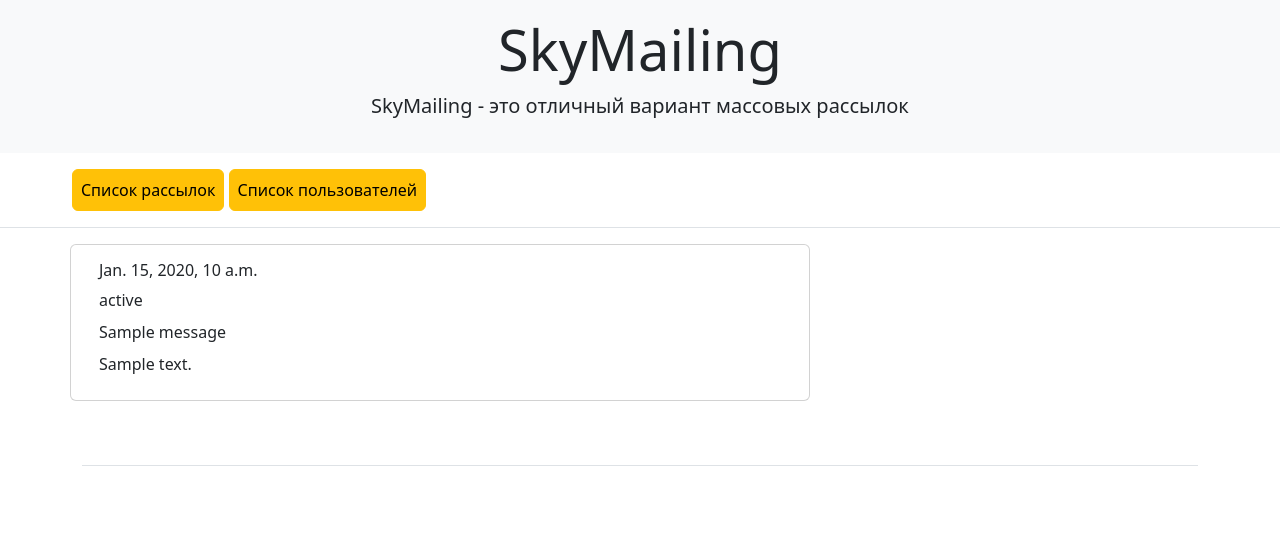
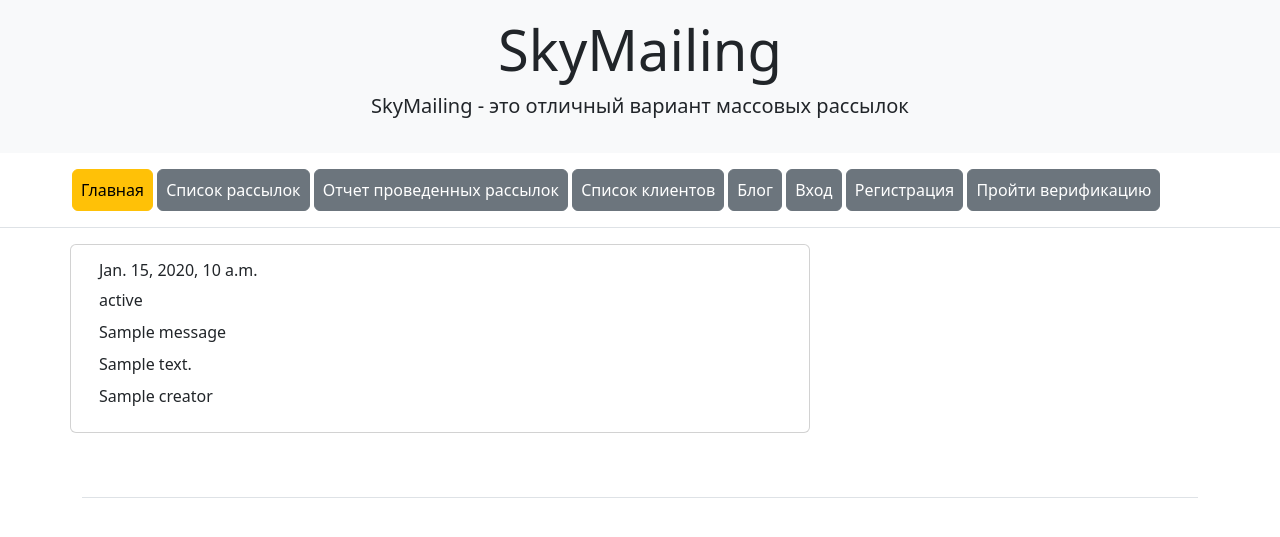
Before and after one commit to AnastasiaLykova/django_mailing_6_course, a Django app: template mailing/templates/mailing/mailing_detail.html in a window 1280 px wide. Shown: the top 537 px of the page. Run offline with Django 4.2, Linux system fonts and the light colour scheme; the template is opened without the code that fills it: most values are stand-ins (such as "Sample title", 1, 10 or a date in 2020); some libraries are stand-ins or nearby versions.

Commit message:
update mailing

```diff
--- a/mailing/admin.py
+++ b/mailing/admin.py
@@ -5,7 +5,7 @@
 
 @admin.register(Mailing)
 class MailingAdmin(admin.ModelAdmin):
-    list_display = ('datetime','status','message',)
+    list_display = ('datetime','status','message','creator',)
     list_filter = ('datetime',)
     search_fields = ('datetime',)
 
--- a/mailing/templates/mailing/base.html
+++ b/mailing/templates/mailing/base.html
@@ -17,8 +17,23 @@
 
 <div class="d-flex flex-column flex-md-row align-items-center p-3 px-md-4 mb-3 bg-white border-bottom box-shadow">
     <nav class="ms-5">
-        <a class="p-2 btn btn-warning" href="{% url 'mailing:mailing' %}">Список рассылок</a>
-        <a class="p-2 btn btn-warning" href="{% url 'clients:clients_list' %}">Список пользователей</a>
+        <a class="p-2 btn btn-warning" href="{% url 'blog:general' %}">Главная</a>
+        <a class="p-2 btn btn-secondary" href="{% url 'mailing:mailing' %}">Список рассылок</a>
+        <a class="p-2 btn btn-secondary " href="#">Отчет проведенных рассылок</a>
+        <a class="p-2 btn btn-secondary" href="{% url 'clients:clients_list' %}">Список клиентов</a>
+        <a class="p-2 btn btn-secondary" href="{% url 'blog:list' %}">Блог</a>
+        {% if user.is_authenticated %}
+        <a class="p-2 btn btn-secondary" href="{% url 'users:logout' %}">Выход</a>
+        {% else %}
+        <a class="p-2 btn btn-secondary" href="{% url 'users:login' %}">Вход</a>
+        <a class="p-2 btn btn-secondary" href="{% url 'users:register' %}">Регистрация</a>
+        {% endif %}
+        {% if not user.is_verified %}
+        <a class="p-2 btn btn-secondary" href="{% url 'users:verify' %}">Пройти верификацию</a>
+        {% endif %}
+                {% if user.is_superuser %}
+        <a class="p-2 btn btn-warning" href="{% url 'admin:index' %}">Панель менеджера</a>
+        {% endif %}
     </nav>
 </div>
 
--- a/mailing/templates/mailing/mailing_detail.html
+++ b/mailing/templates/mailing/mailing_detail.html
@@ -11,6 +11,7 @@
               <p class="card-title" >{{ object.status }}</p>
               <p class="card-title" >{{ object.message.heading }}</p>
               <p class="card-title" >{{ object.message.content }}</p>
+            <p class="card-title" >{{ object.creator }}</p>
           </div>
         </div>
       </div>
--- a/mailing/templates/mailing/mailing_list.html
+++ b/mailing/templates/mailing/mailing_list.html
@@ -1,9 +1,6 @@
 {% extends 'mailing/base.html' %}
 
 {% block content %}
-<div class="row text-center  mb-3">
-        <a class="p-2 btn btn-secondary " href="#">Отчет проведенных рассылок</a>
-</div>
 
 <div class="row text-center  mb-3">
         <a class="p-2 btn btn-success" href="{% url 'mailing:create_mailing' %}">Создание рассылки</a>
```
Also changed, not shown: mailing/models.py (+12 -1 lines), mailing/views.py (+3 -5 lines), mailing/management/__init__.py (added), mailing/management/commands/__init__.py (added).
